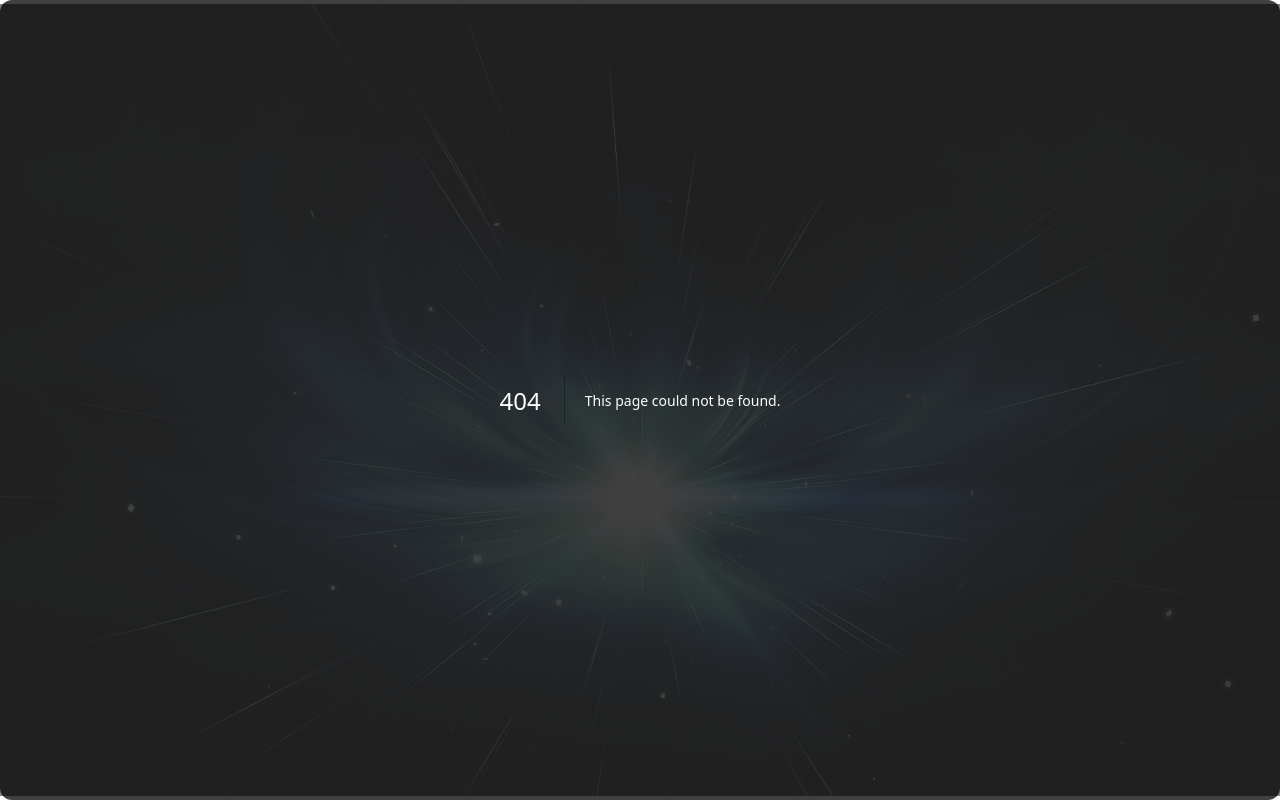
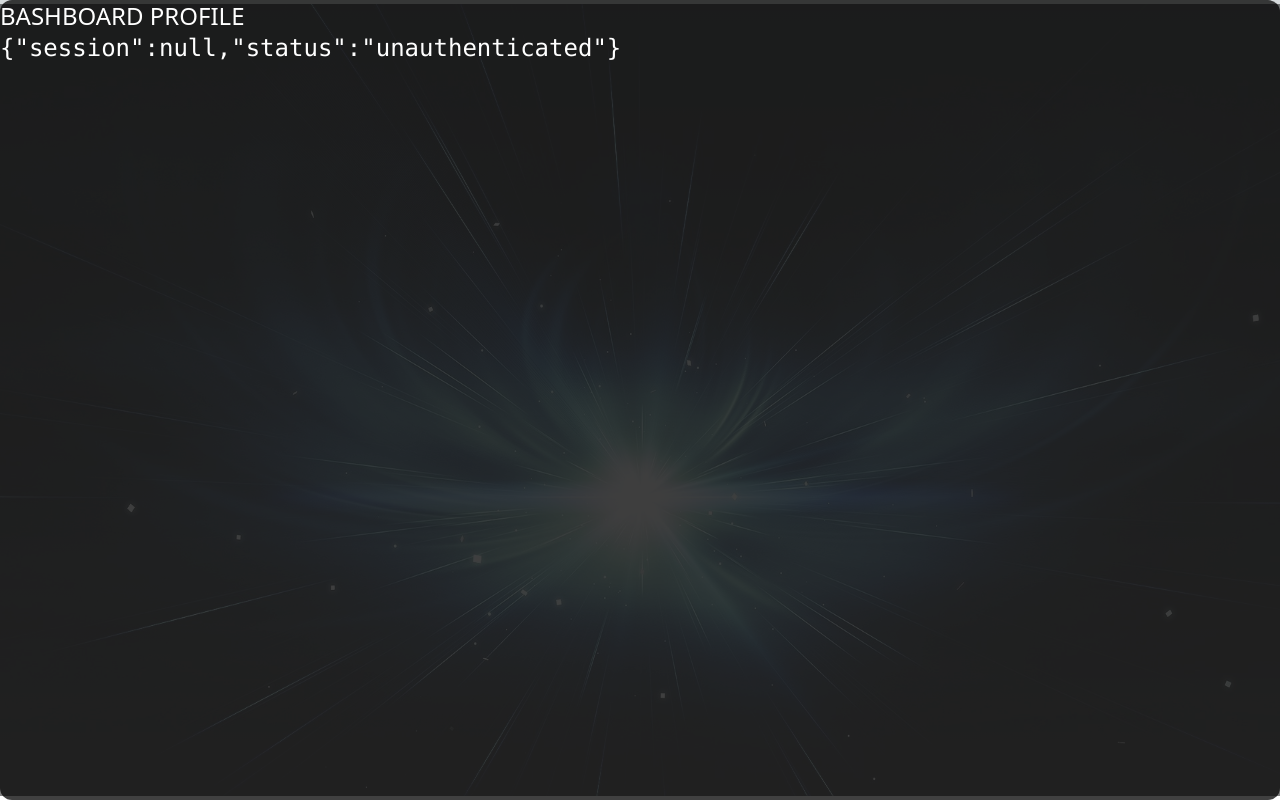
Before and after one commit to emptier1621/mindtracer, a Next.js app: page /dashboard/profile in a window 1280 px wide. Before the commit this address had no page. Built offline with nearby package versions, Linux system fonts and the light colour scheme; no server answers.

Commit message:
TODO: navbar loged, dashboard, tat, idb

```diff
--- a/src/app/dashboard/page.tsx
+++ /dev/null
@@ -1,15 +0,0 @@
-"use client"
-import {useSession} from 'next-auth/react'
-
-export default function DashboardPage() {
-
-  const { data:session, status } = useSession()
-
-  console.log(session, status)
-
-  return (
-    <div>
-      BASHBOARD...
-    </div>
-  )
-}
--- /dev/null
+++ b/src/app/dashboard/profile/page.tsx
@@ -0,0 +1,24 @@
+"use client"
+import {useSession} from 'next-auth/react'
+
+export default function ProfilePage() {
+
+  const { data:session, status } = useSession()
+
+  //stastus "authenticated" significa logueado session.user tiene datos del usuario
+  console.log(session, status)
+
+  return (
+    <div>
+      BASHBOARD PROFILE
+      <pre>
+        {
+          JSON.stringify({
+            session,
+            status
+          })
+        }
+      </pre>
+    </div>
+  )
+}
--- a/src/app/layout.tsx
+++ b/src/app/layout.tsx
@@ -1,4 +1,3 @@
-import { ReactElement } from 'react'
 import './globals.css'
 import Image from 'next/image'
 import Providers from './Providers'
--- a/src/app/login/page.tsx
+++ b/src/app/login/page.tsx
@@ -1,5 +1,5 @@
 "use client"
-import { FormEvent, ReactElement, useState } from 'react'
+import { FormEvent, useState } from 'react'
 import Link from 'next/link'
 import Image from 'next/image'
 import { useRouter } from 'next/navigation';
@@ -20,7 +20,7 @@ export default function LoginPage () {
 
     if (res?.error) return setError(res.error as string)
 
-    if (res?.ok) return router.push("/dashboard")
+    if (res?.ok) return router.push("/dashboard/profile")
   };
 
   return (
--- a/src/app/page.tsx
+++ b/src/app/page.tsx
@@ -1,5 +1,4 @@
-import { ReactElement } from 'react'
-import NavBar from './components/NavBar'
+import NavBar from '@/components/NavBar'
 
 export default function Home () {
   return (
--- a/src/app/register/page.tsx
+++ b/src/app/register/page.tsx
@@ -1,12 +1,12 @@
 "use client";
 import React, { FormEvent, useState } from "react";
-import Btn from "../components/Btn";
-import Inp from "../components/Inp";
-import NavBar from "../components/NavBar";
 import { AiOutlineUserAdd } from "react-icons/ai";
 import axios, { AxiosError } from "axios";
 import { signIn } from "next-auth/react"
 import { useRouter } from 'next/navigation'
+import Inp from "@/components/Inp";
+import Btn from "@/components/Btn";
+import NavBar from "@/components/NavBar";
 
 export default function RegisterPage() {
   const [error, setError] = useState("");
@@ -37,7 +37,7 @@ export default function RegisterPage() {
 
           console.log(res)
 
-          if(res?.ok) return router.push("/dashboard")
+          if(res?.ok) return router.push("/dashboard/profile")
         }
       }else{
         const errorMessage = "Las contraseñas no coinciden."
--- a/src/app/components/Btn.tsx
+++ b/src/components/Btn.tsx
@@ -1,8 +1,8 @@
 import React, { ReactElement } from 'react'
-import { FormBtnProps } from '../../../types/utils'
 import Link from 'next/link'
 import { IoMdLogIn } from 'react-icons/io'
 import {AiTwotoneSave, AiOutlineRollback} from 'react-icons/ai'
+import { FormBtnProps } from '../../types/utils'
 
 export default function Btn (props: FormBtnProps): ReactElement {
   switch (props.type) {
--- a/src/app/components/Inp.tsx
+++ b/src/components/Inp.tsx
@@ -1,5 +1,5 @@
 import React from "react";
-import { InpProps } from "../../../types/utils";
+import { InpProps } from "../../types/utils";
 
 export default function Inp(props: InpProps) {
   switch (props.name) {
--- a/src/app/components/NavBar.tsx
+++ b/src/components/NavBar.tsx
@@ -1,14 +1,15 @@
 'use client'
 import { ReactElement, useState } from 'react'
-import { Link } from '../../../types/utils'
 import { IoIosMenu, IoIosCloseCircle } from 'react-icons/io'
 import Btn from './Btn'
-import Image from 'next/image'
 import Logo from './Logo'
+import { Link } from '../../types/utils'
+import { useSession } from 'next-auth/react'
 
 export default function NavBar (): ReactElement {
   const links: Link[] = [{ name: 'Recursos', link: '/recursos' }, { name: 'Contacto', link: 'https://github.com/emptier1621' }]
   const [mobileBtnState, setMobileBtnState] = useState(false)
+  const { data:session, status } = useSession()
 
   return (
     <nav className='shadow-md z-40 fixed w-full top-0 left-0'>
--- /dev/null
+++ b/src/middleware.ts
@@ -0,0 +1,5 @@
+export {default} from 'next-auth/middleware'
+
+export const config = {
+  matcher: ['/dashboard/:path*']
+}
```
Also changed, not shown: src/components/Logo.tsx (renamed from src/app/components/Logo.tsx).
